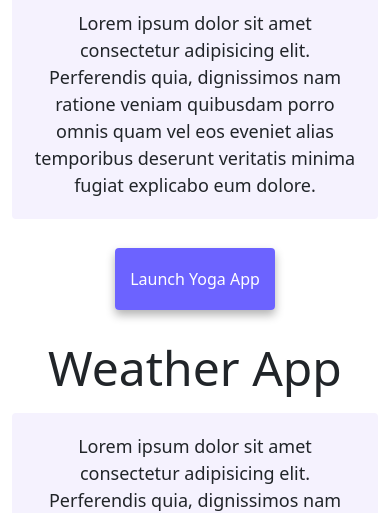
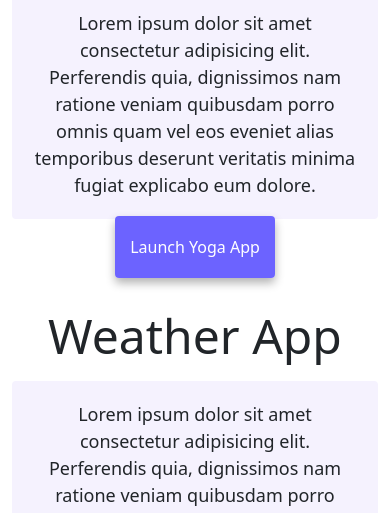
Before and after one commit to ynatashafr/My-website, a plain HTML site: page index.html in a window 390 px wide. Shown: the part 587-1100 px from the top of the page. Drawn offline with nearby package versions, Linux system fonts and the light colour scheme.

Commit message:
Update style.css

```diff
--- a/style.css
+++ b/style.css
@@ -111,9 +111,8 @@ p {
   }
 
   .button {
-    display: block;
     text-align: center;
-    margin: 0 20px;
+    margin: 0 20px !important;
   }
 
   .index-photo {
```
